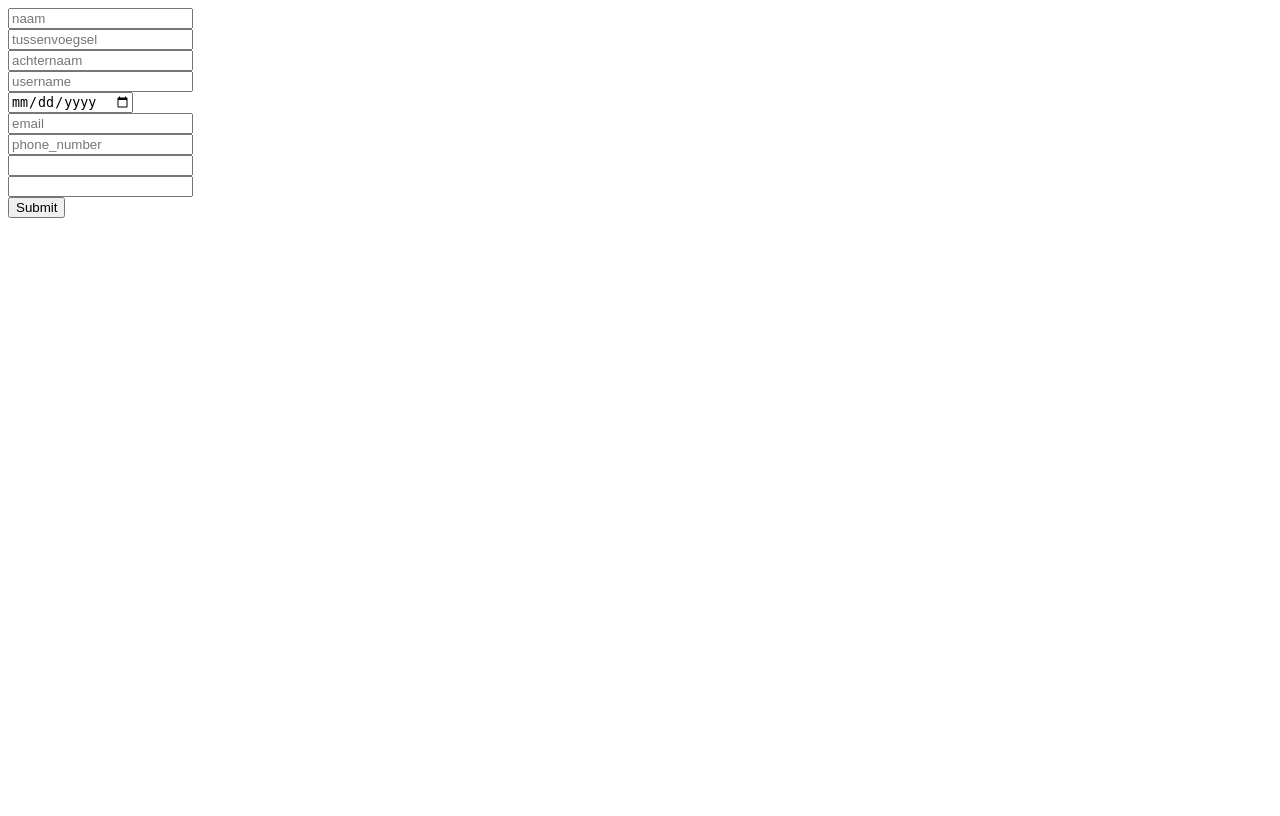
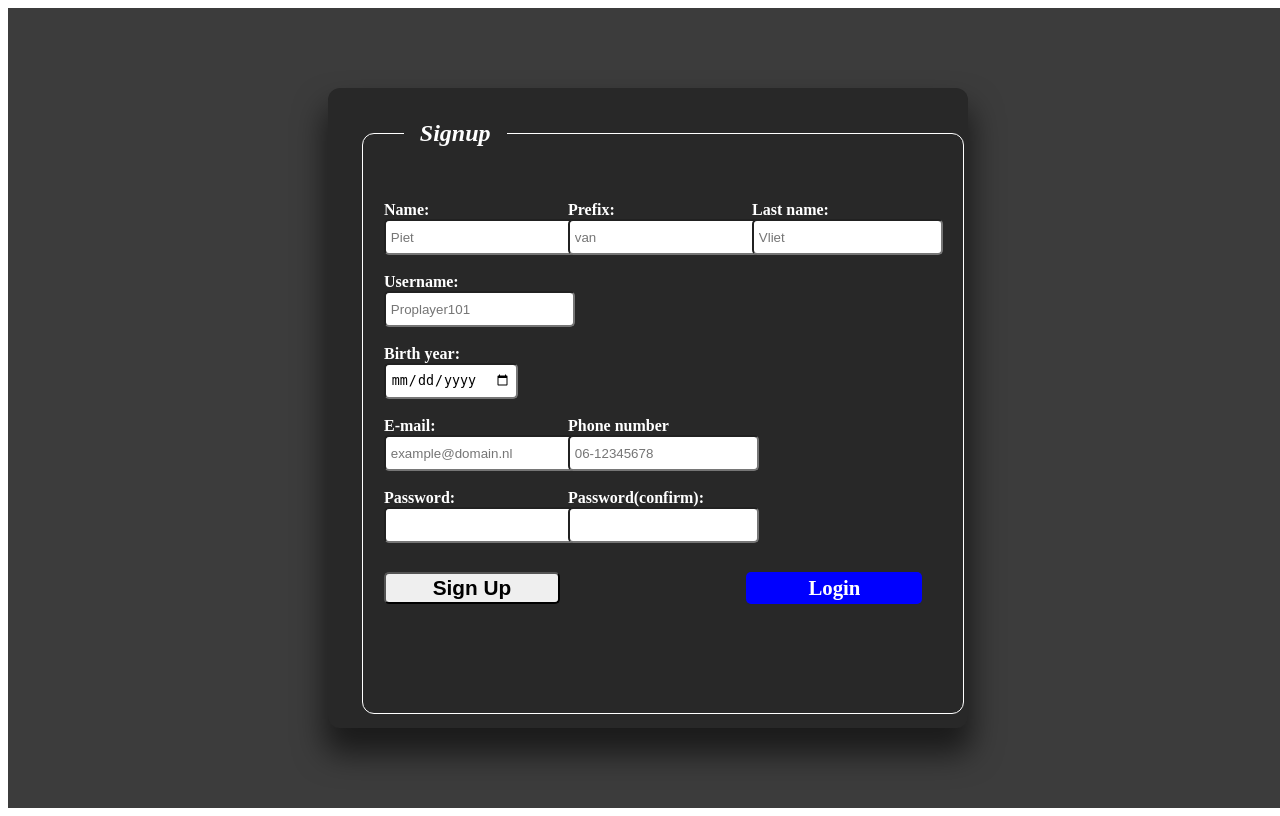
Before and after one commit to plertz/chess, a PHP site: page /auth/signup.php in a window 1280 px wide. Before the commit the page ends 218 px from the top, so only its background shows below. Run offline with PHP 8.4, Linux system fonts and the light colour scheme.

Commit message:
signup gui improvement

```diff
--- a/auth/signup.php
+++ b/auth/signup.php
@@ -3,11 +3,19 @@
     <head>
         <?php
         include "../includes/head.php";
+        include "signup/head.php";
+        include "../includes/auth.php";
+        $loggedIn = auth("../");
+        if ($loggedIn) {
+            header("Location: ../index.php");
+        }
         ?>
     </head>
     <body>
-        <?php
-            include "signup/form.php";
-        ?>
+        <div id="auth-wrapper">
+            <?php
+                include "signup/form.php";
+            ?>
+        </div>
     </body>
 </html>
--- a/auth/signup/form.php
+++ b/auth/signup/form.php
@@ -1,21 +1,70 @@
-<form action="signup/signup.php" method="post">
-    <input type="text" placeholder="naam" name="naam">
+<div class="signup_form">
+    <form action="signup/signup.php" method="post" autocomplete="off">
+        <fieldset>
+            <legend>Signup</legend>
+            <div class="sign-field">
+                <div>
+                    <label for="naam">Name:</label>
                     <br>
-    <input type="text" placeholder="tussenvoegsel" name="tussenvoegsel">
+                    <input type="text" placeholder="Piet" name="naam">
+                </div>
+
+                <div>
+                    <label for="tussenvoegsel">Prefix:</label>
                     <br>
-    <input type="text" placeholder="achternaam" name="achternaam">
+                    <input type="text" placeholder="van" name="tussenvoegsel">
+                </div>
+
+                <div>
+                    <label for="achternaam">Last name:</label>
                     <br>
-    <input type="text" placeholder="username" name="username">
+                    <input type="text" placeholder="Vliet" name="achternaam">
+                </div>
+
+                <div>
+                    <label for="username">Username:</label>
                     <br>
-    <input type="date" placeholder="birthYear" name="birthyear">
+                    <input type="text" placeholder="Proplayer101" name="username">
+                </div>
+
+                <div>
+                    <label for="birthYear">Birth year:</label>
                     <br>
-    <input type="email" placeholder="email" name="email">
+                    <input type="date" name="birthyear">
+                </div>
+
+                <div>
+                    <label for="email">E-mail:</label>
                     <br>
-    <input type="tel" placeholder="phone_number" name="phone">
+                    <input type="email" placeholder="example@domain.nl" name="email">
+                </div>
+
+                <div>
+                    <label for="phone_number">Phone number</label>
+                    <br>
+                    <input type="tel" placeholder="06-12345678" name="phone">
+                </div>
+
+                <div>
+                    <label for="password">Password:</label>
                     <br>
                     <input type="password" placeholder="" name="password">
+                </div>
+
+                <div>
+                    <label for="confirm">Password(confirm):</label>
                     <br>
                     <input type="password" placeholder="" name="confirm">
-    <br>
-    <input type="submit">
+                </div>
+
+                <div>
+                    <input type="submit" value="Sign Up">
+                </div>
+
+                <div>
+                    <a href="login.php">Login</a>
+                </div>
+            </div>
+        </fieldset>
     </form>
+</div>
--- /dev/null
+++ b/auth/signup/head.php
@@ -0,0 +1,2 @@
+<link rel="stylesheet" href="../css/style.css">
+<link rel="stylesheet" href="../css/auth.css">
--- a/css/auth.css
+++ b/css/auth.css
@@ -8,6 +8,10 @@ html{
     height: 100vh;
     overflow: hidden;
     position: relative;
+}
+
+label {
+    font-weight: bold;
 }
 
 .login_form{
@@ -137,3 +141,109 @@ legend{
     font-size: 1.4rem;
     font-weight: bold;
 }
+
+.signup_form{
+    display: flex;
+    justify-content: center;
+    align-items: center;
+    position: absolute;
+    top: 50%;
+    left: 50%;
+    transform: translate(-50%, -50%);
+    background-color: rgb(40, 40, 40);
+    width: 40rem;
+    height: 40rem;
+    border-radius: 12px;
+    color: white;
+    box-shadow: rgba(0, 0, 0, 0.56) 0px 22px 30px 4px;
+}
+
+.sign-field {
+    display: grid;
+    grid-template-columns: 2fr 1fr 2fr;
+    grid-template-rows: repeat(8, 1fr);
+    position: relative;
+    width: 90%;
+    height: 90%;
+    position: absolute;
+    top: 50%;
+    left: 50%;
+    transform: translate(-50%, -50%);
+}
+
+.sign-field div{
+    align-self: center;
+    justify-self: center;
+    width: 10rem;
+}
+
+.sign-field div input {
+    border-radius: 5px;
+    padding: 0 0.3rem;
+    height: 2rem;
+}
+
+.sign-field div:nth-child(1), .sign-field div:nth-child(2), .sign-field div:nth-child(3){
+    grid-row: 2;
+
+}
+
+.sign-field div:nth-child(4){
+    grid-row: 3;
+}
+
+.sign-field div:nth-child(5) {
+    grid-row: 4;
+}
+
+.sign-field div:nth-child(6), .sign-field div:nth-child(7){
+    grid-row: 5;
+}
+
+.sign-field div:nth-child(8), .sign-field div:nth-child(9){
+    grid-row: 6;
+}
+
+.sign-field div:nth-child(10){
+    grid-row:7;
+}
+
+.sign-field div:nth-child(11){
+    grid-row: 7;
+    grid-column: 3;
+}
+
+.sign-field div:nth-child(11){
+    display: flex;
+    align-self: center;
+    background-color: blue;
+    width: 11rem;
+    justify-self: center;
+    justify-content: center;
+    align-items: center;
+    align-items: center;
+    height: 2rem;
+    border-radius: 5px;
+    margin-left: 0.3rem;
+
+
+}
+.sign-field div:nth-child(11) a{
+    display: block;
+    text-decoration: none;
+    color: white;
+    font-weight: bold;
+    font-size: 1.3rem;
+    text-align: center;
+    width: 100%;
+}
+
+.sign-field div:nth-child(10) input:hover{
+    cursor: pointer;
+}
+
+.sign-field div:nth-child(10) input{
+    font-weight: bold;
+    font-size: 1.3rem;
+    width: 11rem;
+}
```
Also changed, not shown: 1 other file. Lines whose indentation alone changed are shown as unchanged.
